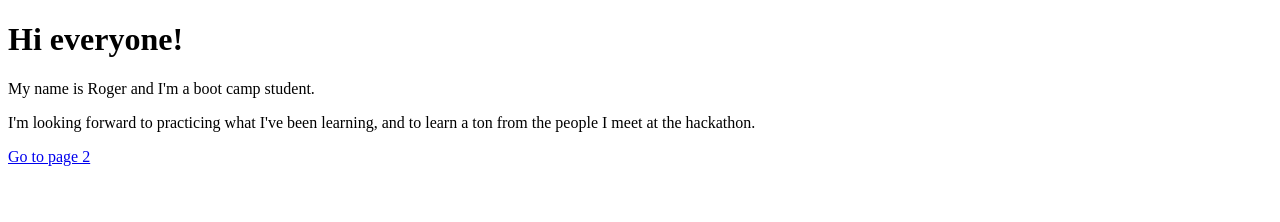
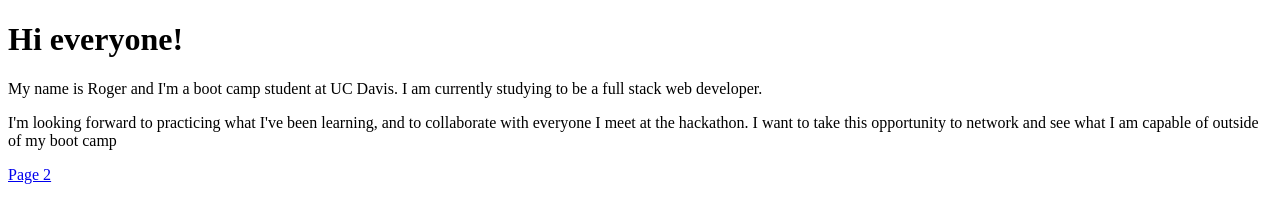
Before and after one commit to Rawgher/JAMstack-hello-world, a Gatsby site: page / in a window 1280 px wide. Built offline with nearby package versions, Linux system fonts and the light colour scheme; Gatsby itself is replaced by a stand-in of ours.

Commit message:
fixed up a bit

```diff
--- a/src/pages/index.js
+++ b/src/pages/index.js
@@ -4,9 +4,9 @@ import Link from 'gatsby-link'
 const IndexPage = () => (
   <div>
     <h1>Hi everyone!</h1>
-    <p>My name is Roger and I'm a boot camp student.</p>
-    <p>I'm looking forward to practicing what I've been learning, and to learn a ton from the people I meet at the hackathon.</p>
-    <Link to="/page-2/">Go to page 2</Link>
+    <p>My name is Roger and I'm a boot camp student at UC Davis. I am currently studying to be a full stack web developer.</p>
+    <p>I'm looking forward to practicing what I've been learning, and to collaborate with everyone I meet at the hackathon. I want to take this opportunity to network and see what I am capable of outside of my boot camp</p>
+    <Link to="/page-2/">Page 2</Link>
   </div>
 )
 
```
Also changed, not shown: src/pages/page-2.js (+4 -3 lines).
